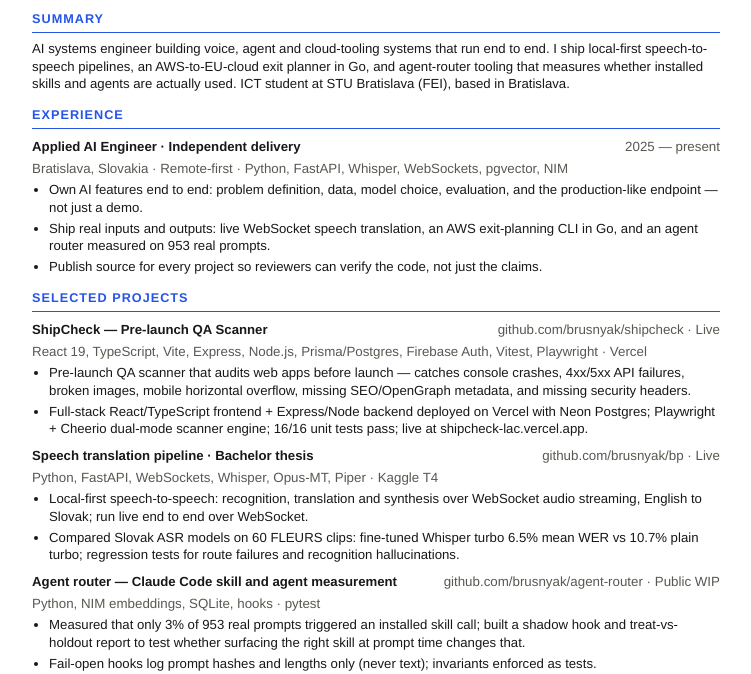
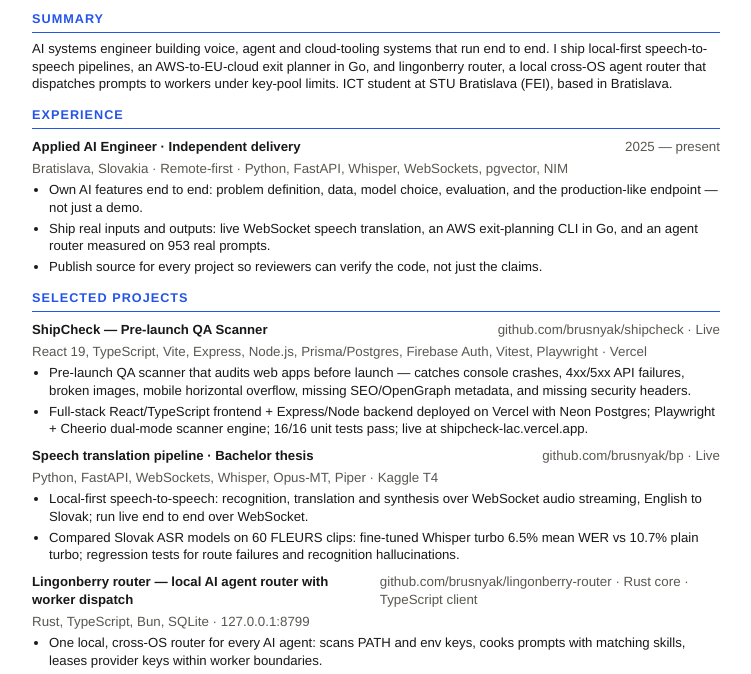
Before and after one commit to brusnyak/cv, a plain HTML site: page cv-print.html in a window 1280 px wide. Shown: the part 120-794 px from the top of the page, without its empty margins (264-1015 px from the left). Drawn offline with Linux system fonts and the light colour scheme.

Commit message:
cv: replace agent-router with lingonberry router across summary and projects; rebuild PDF

```diff
--- a/assets/yegor-brusnyak-cv.pdf.receipt.json
+++ b/assets/yegor-brusnyak-cv.pdf.receipt.json
@@ -2,6 +2,6 @@
   "candidate_id": "primary",
   "source_sha256": "aff152a5f6f7da2718ca77d8b0ad5efe8246bac3d9975a626252eb02738c2b0e",
   "pdf_sha256": "0c7035996cc9e3014c3b2b01ae49410ca05cd0b5fee9e86ea722759224f07e07",
-  "updated": "2026-11-25",
-  "change": "Added ShipCheck project (live Vercel deploy, shipcheck-lac.vercel.app)"
+  "updated": "2026-11-26",
+  "change": "Replaced agent-router project with lingonberry router (Rust core, TypeScript client, worker dispatch) across summary and projects; rebuilt PDF"
 }
--- a/cv-print.html
+++ b/cv-print.html
@@ -33,7 +33,7 @@
 
 <section>
   <h2>Summary</h2>
-  <p>AI systems engineer building voice, agent and cloud-tooling systems that run end to end. I ship local-first speech-to-speech pipelines, an AWS-to-EU-cloud exit planner in Go, and agent-router tooling that measures whether installed skills and agents are actually used. ICT student at STU Bratislava (FEI), based in Bratislava.</p>
+  <p>AI systems engineer building voice, agent and cloud-tooling systems that run end to end. I ship local-first speech-to-speech pipelines, an AWS-to-EU-cloud exit planner in Go, and lingonberry router, a local cross-OS agent router that dispatches prompts to workers under key-pool limits. ICT student at STU Bratislava (FEI), based in Bratislava.</p>
 </section>
 
 <section>
@@ -68,11 +68,11 @@
     </ul>
   </article>
   <article class="item">
-    <div class="head"><span>Agent router — Claude Code skill and agent measurement</span><span class="meta">github.com/brusnyak/agent-router · Public WIP</span></div>
-    <p class="meta">Python, NIM embeddings, SQLite, hooks · pytest</p>
+    <div class="head"><span>Lingonberry router — local AI agent router with worker dispatch</span><span class="meta">github.com/brusnyak/lingonberry-router · Rust core · TypeScript client</span></div>
+    <p class="meta">Rust, TypeScript, Bun, SQLite · 127.0.0.1:8799</p>
     <ul>
-      <li>Measured that only 3% of 953 real prompts triggered an installed skill call; built a shadow hook and treat-vs-holdout report to test whether surfacing the right skill at prompt time changes that.</li>
-      <li>Fail-open hooks log prompt hashes and lengths only (never text); invariants enforced as tests.</li>
+      <li>One local, cross-OS router for every AI agent: scans PATH and env keys, cooks prompts with matching skills, leases provider keys within worker boundaries.</li>
+      <li>Key pool enforces 3 concurrent runs and 40 calls per minute per slot; live PID oversight via menu bar and HTTP API; 30 cargo tests pass.</li>
     </ul>
   </article>
   <article class="item">
```
Also changed, not shown: index.html (+5 -5 lines), 1 other file.
